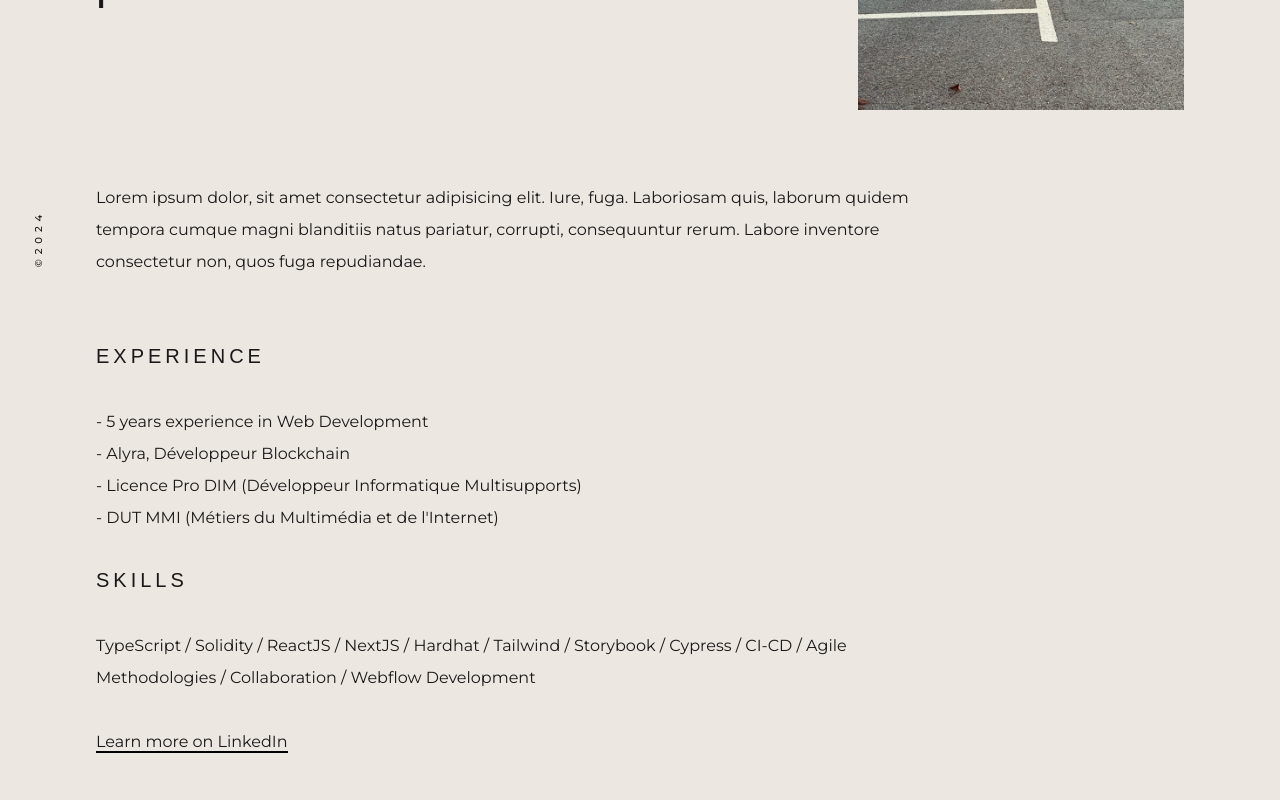
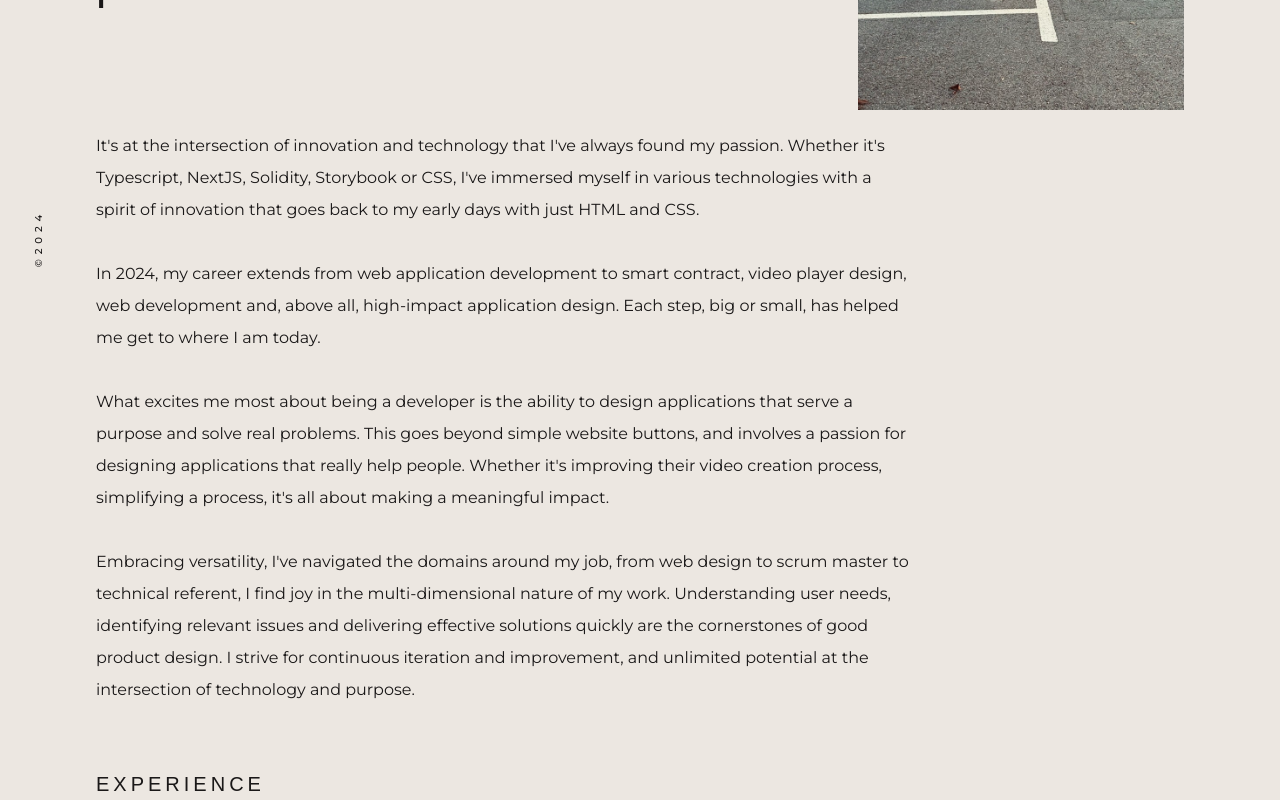
Before and after one commit to Franck-Fernandez-pro/core, a Next.js app: page /about in a window 1280 px wide. Shown: the part 480-1280 px from the top of the page. Built offline with nearby package versions, Linux system fonts and the light colour scheme; a web font is replaced by a local one.

Commit message:
Add about content

```diff
--- a/app/(content)/about/page.tsx
+++ b/app/(content)/about/page.tsx
@@ -19,7 +19,7 @@ export default function About() {
 
   return (
     <section className="pb-10">
-      <div className="flex justify-between pt-[12%]">
+      <div className="mb-5 flex justify-between pt-[12%]">
         <div className={fondamento.className}>
           <h1 className="text-[14vw] font-light">About</h1>
           <span className="pb-[2%] text-[46px] leading-10">
@@ -36,23 +36,51 @@ export default function About() {
         />
       </div>
 
-      <br />
-      <br />
-      <br />
       <p className="max-w-[75%] leading-8">
-        Lorem ipsum dolor, sit amet consectetur adipisicing elit. Iure, fuga.
-        Laboriosam quis, laborum quidem tempora cumque magni blanditiis natus
-        pariatur, corrupti, consequuntur rerum. Labore inventore consectetur
-        non, quos fuga repudiandae.
+        {/* C'est à l'intersection de l'innovation et de la technologie que j'ai toujours trouvé ma passion. Qu'il s'agisse de Typescript, NextJS, Solidity, Storybook ou CSS, j'ai plongé dans diverses technologies avec un esprit d'innovation qui remonte à mes débuts avec simplement HTML et CSS.
+
+En 2024, mon parcours s'étend de la conception d'application web à la conception de smart contract, player vidéo, le développement web mais, surtout, la conception d'application ayant de l'impact. Chaque étape, petite ou grande, m'a permis d'arriver là où je suis aujourd'hui.
+
+Ce qui me passionne le plus dans le métier de Développeur, c'est la capacité de concevoir des applications qui servent un objectif et répondent à des problèmes réels. Cela va au-delà des simples boutons de site web, et implique une passion pour la conception d'application qui aident vraiment les gens. Qu'il s'agisse d'améliorer leur processus de création vidéo, de simplfier un processus, il s'agit avant tout d'avoir un impact significatif.
+
+En embrassant la polyvalence, j'ai navigué dans les domaines autour de mon rôle, de web design, scrum master ou encore référent technique, je trouve la joie dans la nature multidimensionnelle de mon travail. Comprendre les besoins des utilisateurs, identifier les problèmes pertinents et fournir rapidement des solutions efficaces sont les clés de voûte d'une bonne conception de produit. Je souhaite une itération et une amélioration continues, ainsi qu'un potentiel illimité à l'intersection de la technologie et de l'objectif. */}
+        It's at the intersection of innovation and technology that I've always
+        found my passion. Whether it's Typescript, NextJS, Solidity, Storybook
+        or CSS, I've immersed myself in various technologies with a spirit of
+        innovation that goes back to my early days with just HTML and CSS.
+        <br />
+        <br />
+        In 2024, my career extends from web application development to smart
+        contract, video player design, web development and, above all,
+        high-impact application design. Each step, big or small, has helped me
+        get to where I am today.
+        <br />
+        <br />
+        What excites me most about being a developer is the ability to design
+        applications that serve a purpose and solve real problems. This goes
+        beyond simple website buttons, and involves a passion for designing
+        applications that really help people. Whether it's improving their video
+        creation process, simplifying a process, it's all about making a
+        meaningful impact.
+        <br />
+        <br />
+        Embracing versatility, I've navigated the domains around my job, from
+        web design to scrum master to technical referent, I find joy in the
+        multi-dimensional nature of my work. Understanding user needs,
+        identifying relevant issues and delivering effective solutions quickly
+        are the cornerstones of good product design. I strive for continuous
+        iteration and improvement, and unlimited potential at the intersection
+        of technology and purpose.
         <br />
         <br />
         <br />
         <span className={quoteClassName}>Experience</span>
         <br />
         <br />- {yearsDifference} years experience in Web Development
-        <br />- Alyra, Développeur Blockchain
-        <br />- Licence Pro DIM (Développeur Informatique Multisupports)
-        <br />- DUT MMI (Métiers du Multimédia et de l'Internet)
+        <br />- Alyra, Blockchain Developer
+        <br />- Licence Pro DIM (Multi-media computer developer)
+        <br />- DUT MMI (Multimedia and Internet professions)
+        <br />
         <br />
         <br />
         <span className={quoteClassName}>Skills</span>
```
